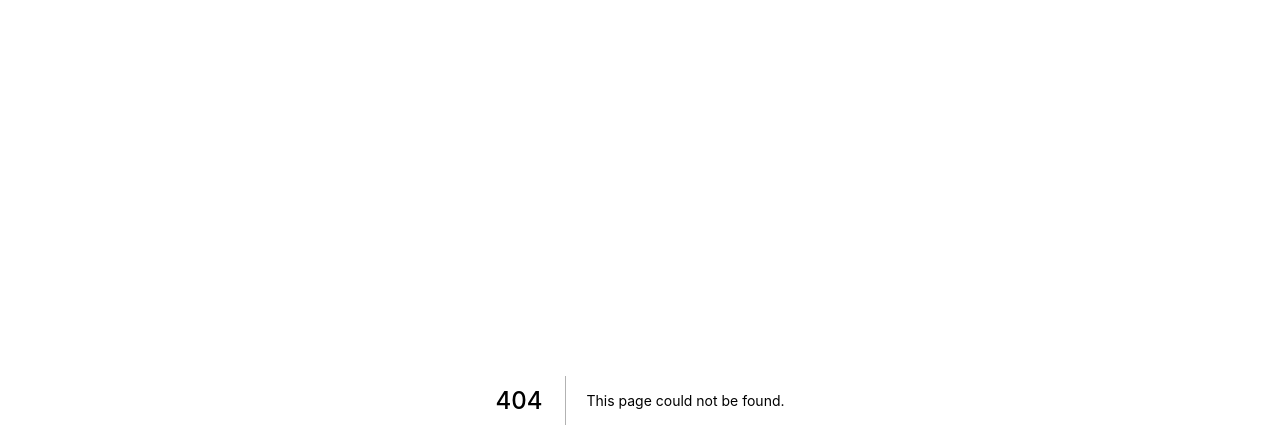
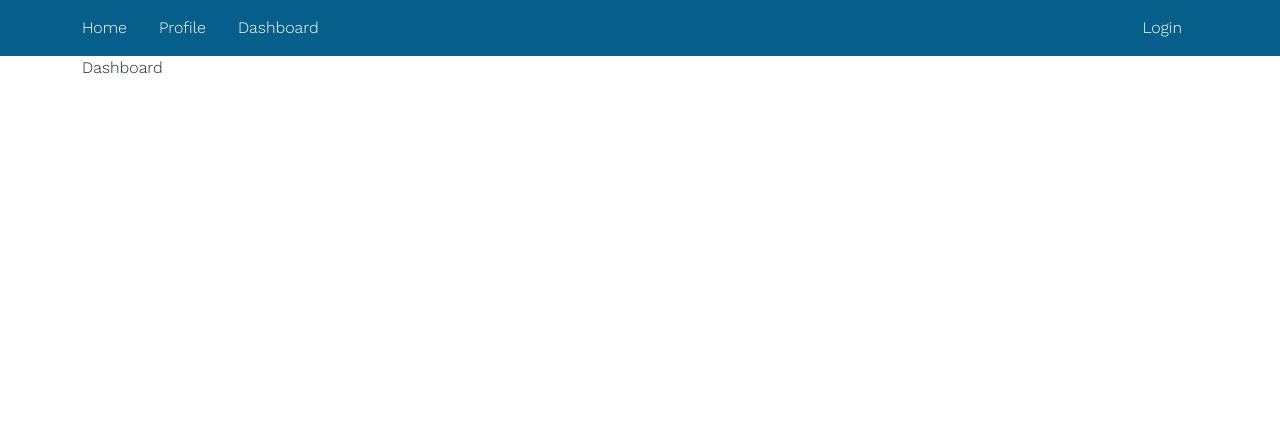
Before and after one commit to karenhou/simple-auth, a Next.js app: page /dashboard in a window 1280 px wide. Before the commit this address had no page. Shown: the top 448 px of the page. Built offline with nearby package versions, Linux system fonts and the light colour scheme.

Commit message:
Initial commit - setup files, styles, and pages

```diff
--- /dev/null
+++ b/components/layout/layout.js
@@ -0,0 +1,33 @@
+import Head from "next/head";
+import React from "react";
+import Nav from "../nav";
+
+const Layout = (props) => {
+  return (
+    <>
+      <Head>
+        <title>Home</title>
+        <link rel="icon" href="/favicon.ico" />
+      </Head>
+      <link
+        href="https://cdn.jsdelivr.net/npm/bootstrap@5.1.3/dist/css/bootstrap.min.css"
+        rel="stylesheet"
+        integrity="sha384-1BmE4kWBq78iYhFldvKuhfTAU6auU8tT94WrHftjDbrCEXSU1oBoqyl2QvZ6jIW3"
+        crossOrigin="anonymous"></link>
+      <link rel="preconnect" href="https://fonts.googleapis.com" />
+      <link
+        rel="preconnect"
+        href="https://fonts.gstatic.com"
+        crossOrigin="anonymous"
+      />
+      <link
+        href="https://fonts.googleapis.com/css2?family=Work+Sans:wght@300&display=swap"
+        rel="stylesheet"
+      />
+      <Nav />
+      <main className="container mt-header">{props.children}</main>
+    </>
+  );
+};
+
+export default Layout;
--- a/components/nav.js
+++ b/components/nav.js
@@ -1,56 +1,33 @@
-import React from 'react'
-import Link from 'next/link'
-
-const links = [
-  { href: 'https://zeit.co/now', label: 'ZEIT' },
-  { href: 'https://github.com/zeit/next.js', label: 'GitHub' },
-].map(link => {
-  link.key = `nav-link-${link.href}-${link.label}`
-  return link
-})
+import React from "react";
+import Link from "next/link";
 
 const Nav = () => (
-  <nav>
-    <ul>
-      <li>
+  <nav className="navbar my-navbar fixed-top">
+    <div className="container">
+      <div className="d-flex w-100">
         <Link href="/">
-          <a>Home</a>
+          <a className="nav-link active" aria-current="page" href="/">
+            Home
+          </a>
         </Link>
-      </li>
-      {links.map(({ key, href, label }) => (
-        <li key={key}>
-          <a href={href}>{label}</a>
-        </li>
-      ))}
-    </ul>
+        <Link href="/profile">
+          <a className="nav-link" href="#">
+            Profile
+          </a>
+        </Link>
+        <Link href="/dashboard">
+          <a className="nav-link" href="#">
+            Dashboard
+          </a>
+        </Link>
+        <div className="flex-grow-1 text-end">
+          <a className="nav-link" href="#">
+            Login
+          </a>
+        </div>
+      </div>
+    </div>
+  </nav>
+);
 
-    <style jsx>{`
-      :global(body) {
-        margin: 0;
-        font-family: -apple-system, BlinkMacSystemFont, Avenir Next, Avenir,
-          Helvetica, sans-serif;
-      }
-      nav {
-        text-align: center;
-      }
-      ul {
-        display: flex;
-        justify-content: space-between;
-      }
-      nav > ul {
-        padding: 4px 16px;
-      }
-      li {
-        display: flex;
-        padding: 6px 8px;
-      }
-      a {
-        color: #067df7;
-        text-decoration: none;
-        font-size: 13px;
-      }
-    `}</style>
-  </nav>
-)
-
-export default Nav
+export default Nav;
--- /dev/null
+++ b/next.config.js
@@ -0,0 +1,7 @@
+const path = require("path");
+
+module.exports = {
+  sassOptions: {
+    includePaths: [path.join(__dirname, "styles")],
+  },
+};
--- a/package.json
+++ b/package.json
@@ -8,8 +8,10 @@
     "start": "next start"
   },
   "dependencies": {
+    "bootstrap": "^5.1.3",
     "next": "12.1.0",
     "react": "17.0.2",
-    "react-dom": "17.0.2"
+    "react-dom": "17.0.2",
+    "sass": "^1.49.9"
   }
 }
--- /dev/null
+++ b/pages/_app.js
@@ -0,0 +1,25 @@
+// import App from 'next/app'
+import Layout from "../components/layout/layout";
+import "../styles/globale.scss";
+
+function MyApp({ Component, pageProps }) {
+  return (
+    <Layout>
+      <Component {...pageProps} />
+    </Layout>
+  );
+}
+
+// Only uncomment this method if you have blocking data requirements for
+// every single page in your application. This disables the ability to
+// perform automatic static optimization, causing every page in your app to
+// be server-side rendered.
+//
+// MyApp.getInitialProps = async (appContext) => {
+//   // calls page's `getInitialProps` and fills `appProps.pageProps`
+//   const appProps = await App.getInitialProps(appContext);
+//
+//   return { ...appProps }
+// }
+
+export default MyApp;
--- /dev/null
+++ b/pages/dashboard.js
@@ -0,0 +1,7 @@
+import React from "react";
+
+const Dashboard = () => {
+  return <div>Dashboard</div>;
+};
+
+export default Dashboard;
--- /dev/null
+++ b/styles/_variables.scss
@@ -0,0 +1 @@
+$primaryColor: #065f8a;
--- /dev/null
+++ b/styles/globale.scss
@@ -0,0 +1,36 @@
+@import "./variables";
+
+* {
+  margin: 0;
+  padding: 0;
+  font-family: "Work Sans", sans-serif;
+}
+
+.my-navbar {
+  background-color: $primaryColor;
+
+  .nav-link {
+    text-decoration: none;
+    color: white;
+
+    &.active {
+      color: white;
+    }
+
+    &:hover {
+      color: white;
+    }
+
+    &:focus {
+      color: white;
+    }
+
+    &:first-child {
+      padding-left: 0;
+    }
+  }
+}
+
+.mt-header {
+  margin-top: 56px;
+}
```
Also changed, not shown: pages/index.js (+7 -84 lines), pages/profile.js (added, +7 -0 lines), 2 other files (tests, documents, lock files or other folders).
